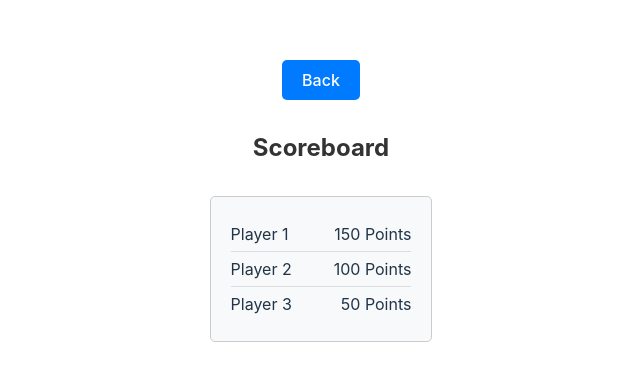
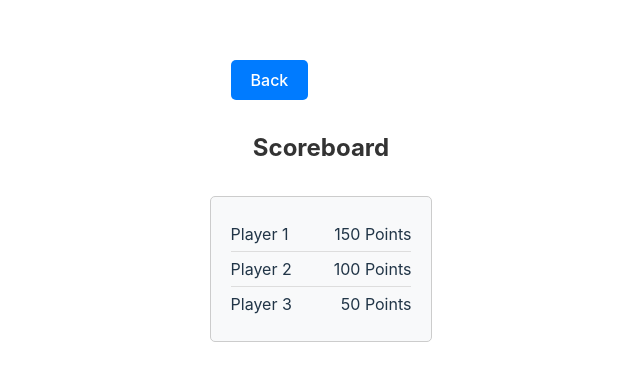
Before and after one commit to dvp536/CodeJam14, a React (Vite) app in the folder frontend/: page /scoreboard in a window 1280 px wide. Shown: the part 199-580 px from the top of the page, without its empty margins (319-959 px from the left). Built offline with nearby package versions, Linux system fonts and the light colour scheme.

Commit message:
]new jsx to tsx

```diff
--- a/frontend/src/Pages/ScoreboardScreen.tsx
+++ b/frontend/src/Pages/ScoreboardScreen.tsx
@@ -1,75 +1,32 @@
-import 'react';
-import styled from 'styled-components';
+import React from 'react';
+import './Syling/ScoreboardScreen.css';
 
-const Container = styled.div`
-  padding: 20px;
-  display: flex;
-  flex-direction: column;
-  align-items: center;
-  gap: 10px;
-`;
+interface Player {
+  name: string;
+  points: number;
+}
 
-const BackButton = styled.button`
-  padding: 10px 20px;
-  font-size: 16px;
-  background-color: #007bff;
-  color: #fff;
-  border: none;
-  border-radius: 5px;
-  cursor: pointer;
-  transition: background-color 0.3s ease;
-
-  &:hover {
-    background-color: #0056b3;
-  }
-`;
-
-const Title = styled.h2`
-  font-size: 24px;
-  color: #333;
-`;
-
-const Scoreboard = styled.div`
-  border: 1px solid #ccc;
-  border-radius: 5px;
-  padding: 20px;
-  max-width: 600px;
-  width: 100%;
-  background-color: #f8f9fa;
-`;
-
-const PlayerRow = styled.div`
-  display: flex;
-  justify-content: space-between;
-  padding: 5px 0;
-  border-bottom: 1px solid #ddd;
-
-  &:last-child {
-    border-bottom: none;
-  }
-`;
-
-function ScoreboardScreen() {
-  const players = [
+const ScoreboardScreen: React.FC = () => {
+  const players: Player[] = [
     { name: 'Player 1', points: 150 },
     { name: 'Player 2', points: 100 },
     { name: 'Player 3', points: 50 },
   ];
 
   return (
-    <Container>
-      <BackButton> Back </BackButton>
-      <Title>Scoreboard</Title>
-      <Scoreboard>
+    <div className="container">
+      <button className="back-button">Back</button>
+      <h2 className="title">Scoreboard</h2>
+      <div className="scoreboard">
         {players.map((player, index) => (
-          <PlayerRow key={index}>
+          <div className="player-row" key={index}>
             <span>{player.name}</span>
             <span>{player.points} Points</span>
-          </PlayerRow>
+          </div>
         ))}
-      </Scoreboard>
-    </Container>
+      </div>
+    </div>
   );
-}
+};
 
 export default ScoreboardScreen;
--- a/frontend/src/Pages/WaitingRoom.tsx
+++ b/frontend/src/Pages/WaitingRoom.tsx
@@ -8,7 +8,7 @@ interface Params {
 
 const WaitingRoom: React.FC = () => {
   const navigate = useNavigate();
-  const { roomCode } = useParams<Params>();
+  const { roomCode } = useParams();
 
   return (
     <div className="waiting-room-container">
```
